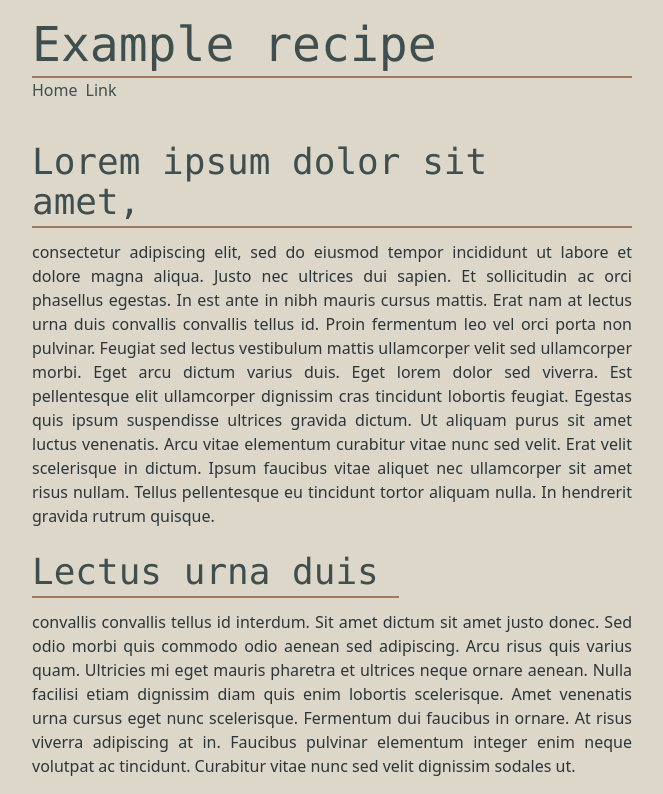
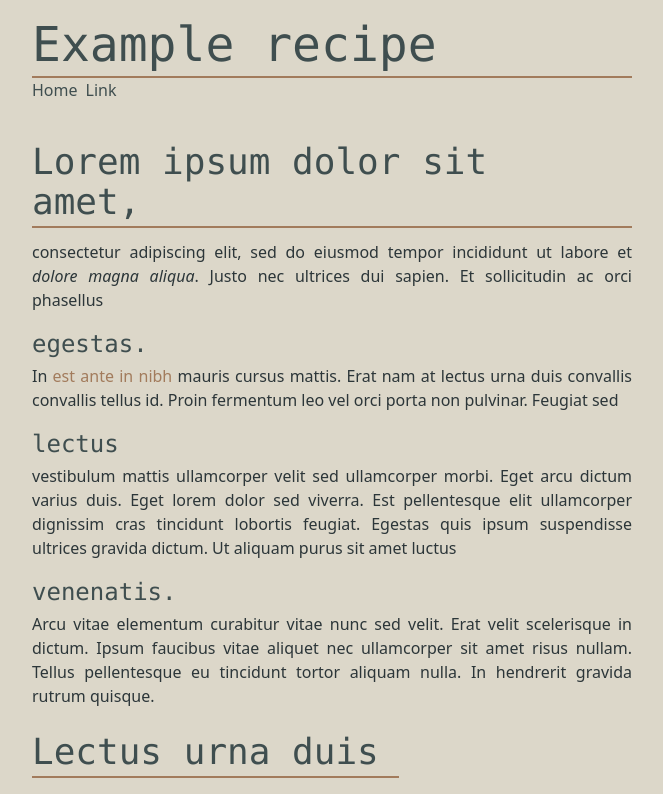
Before and after one commit to maksimil/percie, a Next.js app: page /recipe/post in a window 1280 px wide. Shown: the top 794 px of the page, without its empty margins (8-671 px from the left). Built offline with nearby package versions, Linux system fonts and the light colour scheme.

Commit message:
Restructuring _posts, start add /about

```diff
--- a/_posts/post.md
+++ b/_posts/recipies/post.md
@@ -5,7 +5,19 @@ author: KsenyK <ksenya@gg.com>
 
 # Lorem ipsum dolor sit amet,
 
-consectetur adipiscing elit, sed do eiusmod tempor incididunt ut labore et dolore magna aliqua. Justo nec ultrices dui sapien. Et sollicitudin ac orci phasellus egestas. In est ante in nibh mauris cursus mattis. Erat nam at lectus urna duis convallis convallis tellus id. Proin fermentum leo vel orci porta non pulvinar. Feugiat sed lectus vestibulum mattis ullamcorper velit sed ullamcorper morbi. Eget arcu dictum varius duis. Eget lorem dolor sed viverra. Est pellentesque elit ullamcorper dignissim cras tincidunt lobortis feugiat. Egestas quis ipsum suspendisse ultrices gravida dictum. Ut aliquam purus sit amet luctus venenatis. Arcu vitae elementum curabitur vitae nunc sed velit. Erat velit scelerisque in dictum. Ipsum faucibus vitae aliquet nec ullamcorper sit amet risus nullam. Tellus pellentesque eu tincidunt tortor aliquam nulla. In hendrerit gravida rutrum quisque.
+consectetur adipiscing elit, sed do eiusmod tempor incididunt ut labore et _dolore magna aliqua_. Justo nec ultrices dui sapien. Et sollicitudin ac orci phasellus
+
+## egestas.
+
+In **est ante in nibh** mauris cursus mattis. Erat nam at lectus urna duis convallis convallis tellus id. Proin fermentum leo vel orci porta non pulvinar. Feugiat sed
+
+## lectus
+
+vestibulum mattis ullamcorper velit sed ullamcorper morbi. Eget arcu dictum varius duis. Eget lorem dolor sed viverra. Est pellentesque elit ullamcorper dignissim cras tincidunt lobortis feugiat. Egestas quis ipsum suspendisse ultrices gravida dictum. Ut aliquam purus sit amet luctus
+
+## venenatis.
+
+Arcu vitae elementum curabitur vitae nunc sed velit. Erat velit scelerisque in dictum. Ipsum faucibus vitae aliquet nec ullamcorper sit amet risus nullam. Tellus pellentesque eu tincidunt tortor aliquam nulla. In hendrerit gravida rutrum quisque.
 
 # Lectus urna duis
 
--- a/components/Header.tsx
+++ b/components/Header.tsx
@@ -1,4 +1,17 @@
+import { NextRouter } from "next/router";
+
 export type LinkProps = { label: string; onclick: () => void };
+
+export const headLinker = (
+  label: string,
+  link: string,
+  router: NextRouter
+) => ({
+  label,
+  onclick: () => {
+    router.push(link);
+  },
+});
 
 const TopLink = ({ link }: { link: LinkProps }) => {
   const { label, onclick } = link;
--- /dev/null
+++ b/lib/about.ts
@@ -0,0 +1,11 @@
+import path from "path";
+import fs from "fs";
+import { parseMd } from "lib/md";
+
+const ABOUT_PATH = path.join(process.cwd(), "_posts/about.md");
+
+export const getAbout = async (): Promise<string> => {
+  const raw = await fs.promises.readFile(ABOUT_PATH, { encoding: "utf8" });
+  const html = parseMd(raw);
+  return html;
+};
--- /dev/null
+++ b/lib/md.ts
@@ -0,0 +1,8 @@
+import MarkdownIt from "markdown-it";
+
+const md = new MarkdownIt("commonmark");
+
+export const parseMd = (raw: string): string => {
+  const html = md.render(raw);
+  return html;
+};
--- a/lib/posts.ts
+++ b/lib/posts.ts
@@ -1,11 +1,9 @@
 import path from "path";
 import fs from "fs";
 import yaml from "js-yaml";
-import MarkdownIt from "markdown-it";
+import { parseMd } from "lib/md";
 
-const md = new MarkdownIt("commonmark");
-
-const POSTS_DIR = path.resolve(process.cwd(), "_posts");
+const POSTS_DIR = path.resolve(process.cwd(), "_posts/recipies");
 
 export const getPostsList = async (): Promise<string[]> => {
   return (await fs.promises.readdir(POSTS_DIR)).map((s) => path.parse(s).name);
@@ -27,11 +25,6 @@ const parseMeta = (raw: string): PostMeta => {
     throw `Title is not defined`;
   }
   return meta;
-};
-
-const parseMd = (raw: string): string => {
-  const html = md.render(raw);
-  return html;
 };
 
 const POST_REGEX = /---\n([\s\S]*?)\n---\n([\s\S]*)/m;
--- /dev/null
+++ b/pages/about.tsx
@@ -0,0 +1,27 @@
+import { NextPage } from "next";
+import Header, { headLinker } from "components/Header";
+import Article from "components/Article";
+import { getAbout } from "lib/about";
+import { useRouter } from "next/router";
+
+type AboutProps = {
+  about: string;
+};
+
+const AboutPage: NextPage<AboutProps> = ({ about }) => {
+  const router = useRouter();
+  return (
+    <div className="mx-10 <sm:mx-2">
+      <Header label="percie/about" links={[headLinker("Home", "/", router)]} />
+      <Article data={about} />
+      <div className="pb-10" />
+    </div>
+  );
+};
+
+export const getStaticProps = async () => {
+  const about = await getAbout();
+  return { props: { about } };
+};
+
+export default AboutPage;
--- a/pages/index.tsx
+++ b/pages/index.tsx
@@ -1,5 +1,5 @@
 import { NextPage } from "next";
-import Header from "components/Header";
+import Header, { headLinker } from "components/Header";
 import { getPostsList, PostMeta, getPostMeta } from "lib/posts";
 import { useRouter } from "next/router";
 
@@ -31,9 +31,10 @@ const PageLink = ({ post }: { post: { hash: string; meta: PostMeta } }) => {
 };
 
 const Home: NextPage<HomeProps> = ({ posts }) => {
+  const router = useRouter();
   return (
-    <div className="mx-10 <sm:mx-5">
-      <Header label="percie" />
+    <div className="mx-10 <sm:mx-2">
+      <Header label="percie" links={[headLinker("About", "/about", router)]} />
       <div className="grid grid-cols-3 <lg:grid-cols-2 <sm:grid-cols-1">
         {posts.map((post, idx) => (
           <PageLink key={idx} post={post} />
--- a/pages/recipe/[hash].tsx
+++ b/pages/recipe/[hash].tsx
@@ -1,22 +1,17 @@
 import { NextPage } from "next";
 import { useRouter } from "next/router";
 import { getPost, getPostsList, Post } from "lib/posts";
-import Header from "components/Header";
+import Header, { headLinker } from "components/Header";
 import Article from "components/Article";
 
 const RecipePage: NextPage<{ post: Post; hash: string }> = ({ post }) => {
   const router = useRouter();
   return (
-    <div className="mx-10 <sm:mx-5">
+    <div className="mx-10 <sm:mx-2">
       <Header
         label={`${post.meta.title}`}
         links={[
-          {
-            label: "Home",
-            onclick: () => {
-              router.push("/");
-            },
-          },
+          headLinker("Home", "/", router),
           {
             label: "Link",
             onclick: () => {
--- a/styles/article.css
+++ b/styles/article.css
@@ -4,7 +4,7 @@ h1 {
 }
 
 h2 {
-  @apply m-0 mt-3 mb-1 font-normal font-mono text-dim text-2xl;
+  @apply m-0 mt-4 mb-1 font-normal font-mono text-dim text-2xl;
 }
 
 p {
```
Also changed, not shown: _posts/about.md (added).
